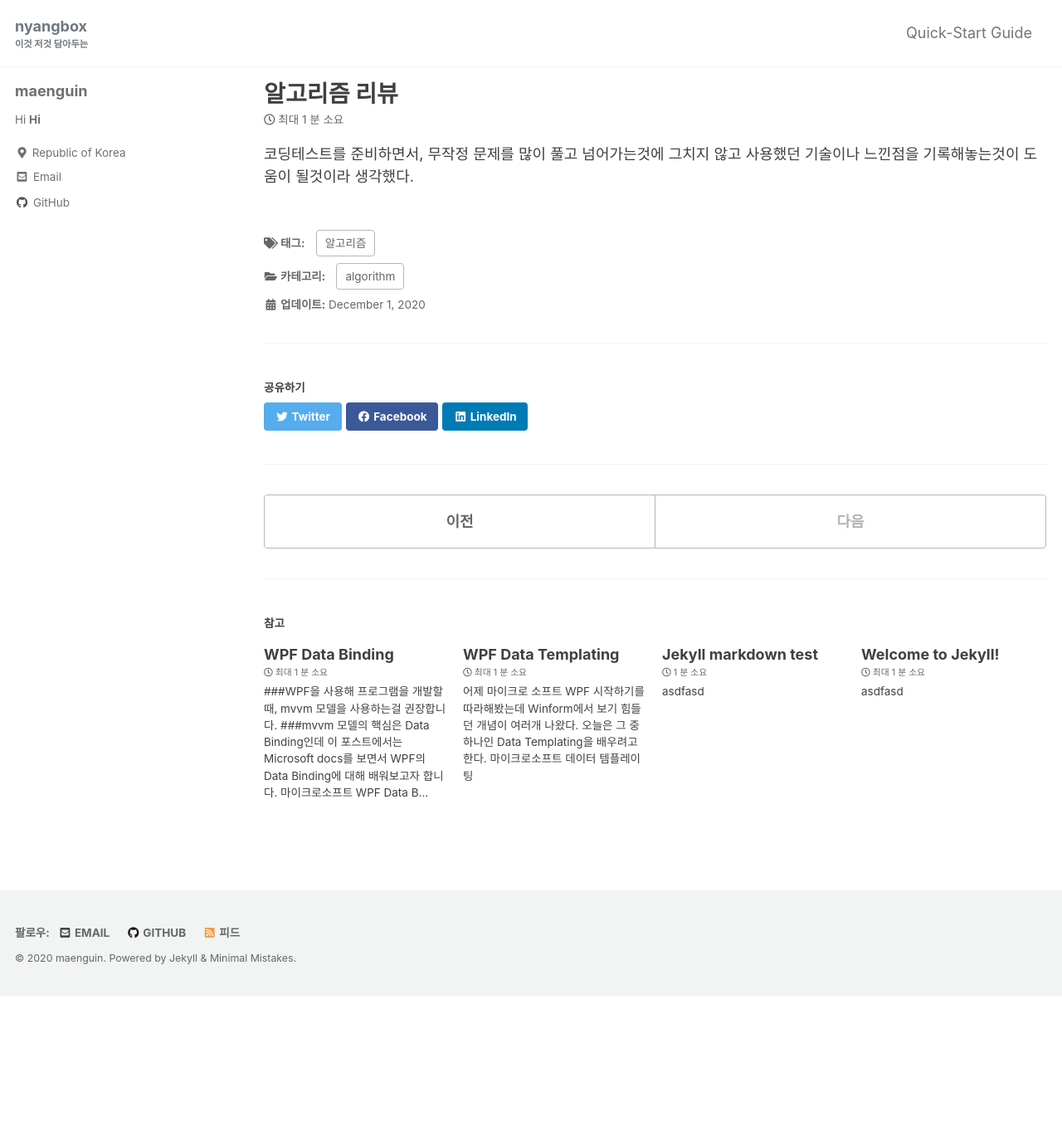
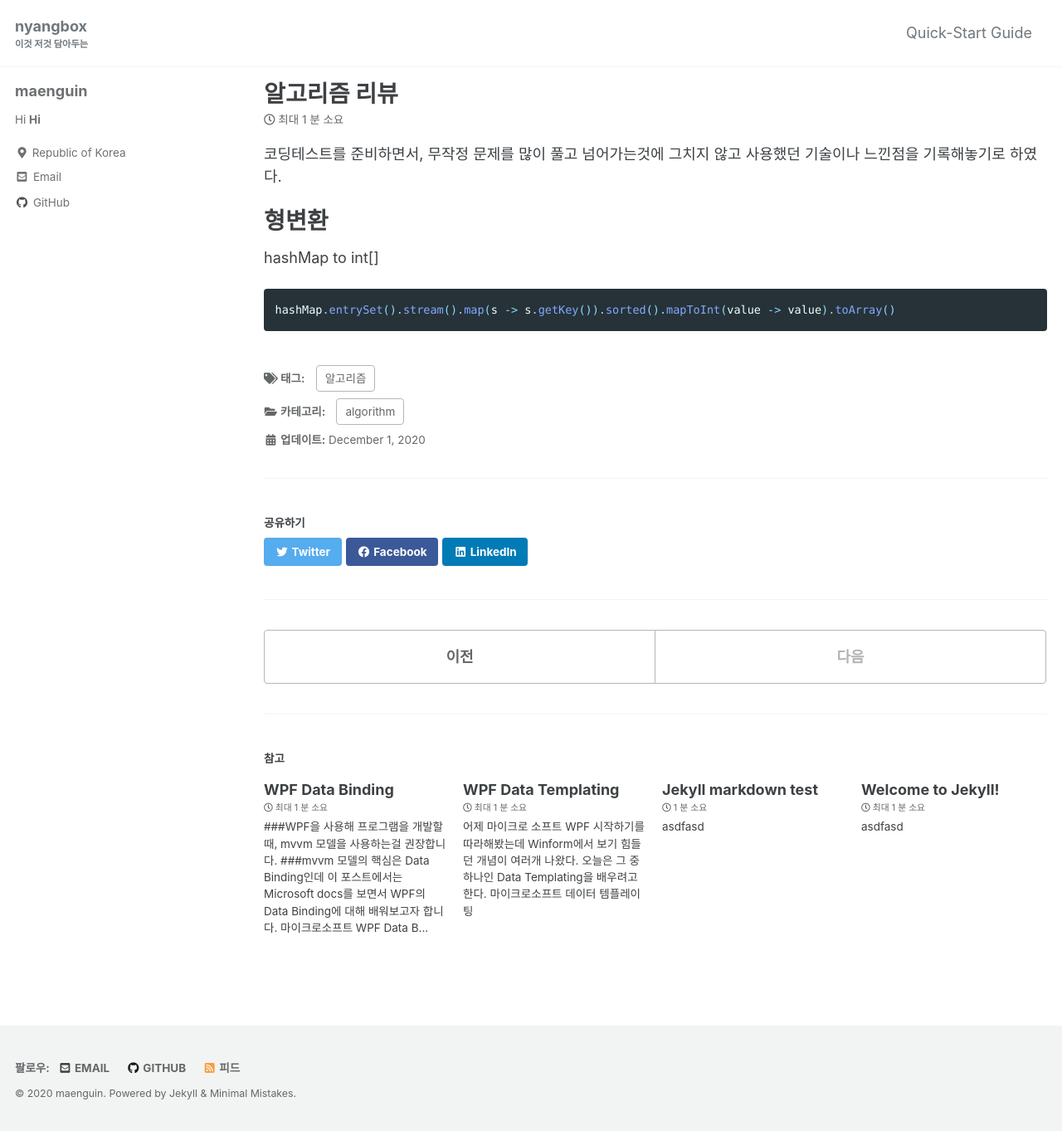
Before and after one commit to maenguin/maenguin.github.io, a Jekyll site: the page built from _posts/2020-12-01-algorithm-study.md, in a window 1280 px wide. Shown: the whole page at 83% size. Built offline with Jekyll 4.4.1, drawn with Linux system fonts in a browser that asks for light colours; cached includes are drawn as plain includes; before the commit the page ends 1200 px from its top, so only the background shows below that.

Commit message:
Update 2020-12-01-algorithm-study.md

````diff
--- a/_posts/2020-12-01-algorithm-study.md
+++ b/_posts/2020-12-01-algorithm-study.md
@@ -6,4 +6,12 @@ tags:
   - 알고리즘
 ---
 
-코딩테스트를 준비하면서, 무작정 문제를 많이 풀고 넘어가는것에 그치지 않고 사용했던 기술이나 느낀점을 기록해놓는것이 도움이 될것이라 생각했다.
+코딩테스트를 준비하면서, 무작정 문제를 많이 풀고 넘어가는것에 그치지 않고 사용했던 기술이나 느낀점을 기록해놓기로 하였다.
+
+
+# 형변환
+
+hashMap to int[]
+```java
+hashMap.entrySet().stream().map(s -> s.getKey()).sorted().mapToInt(value -> value).toArray()
+```
````
